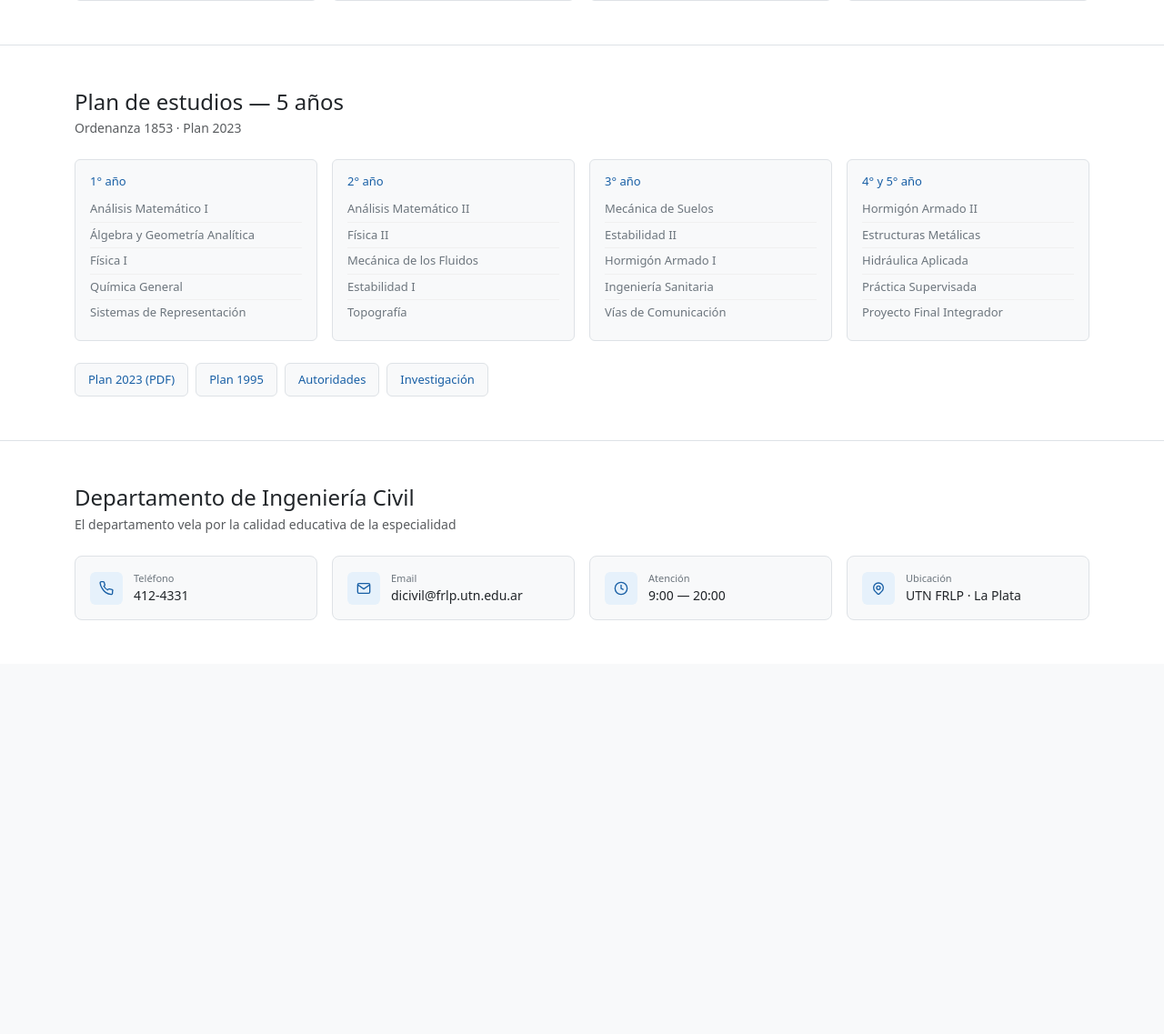
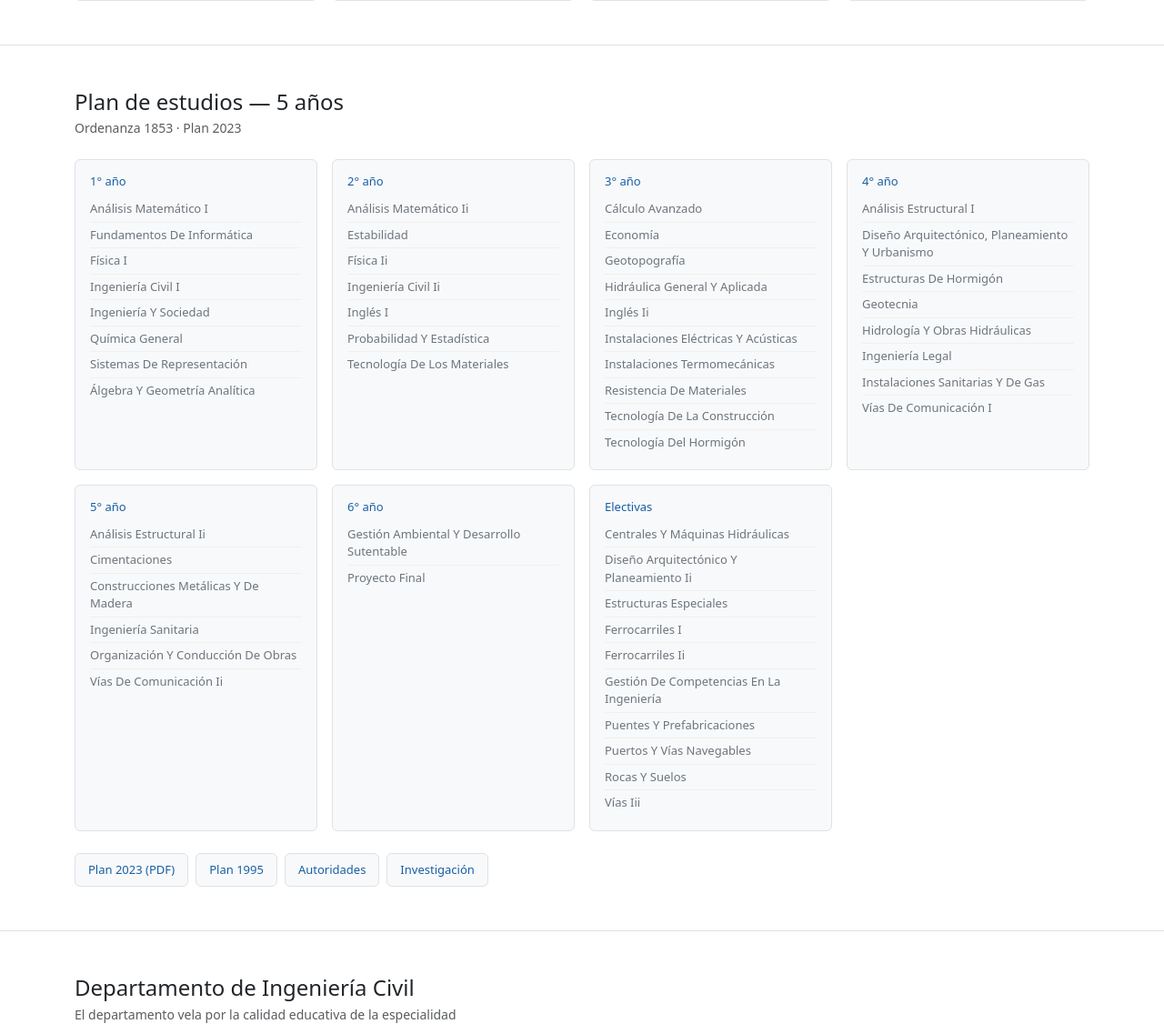
Before and after one commit to Dept-Civil-UTN-FRLP/civil-web, a Django app: page / in a window 1280 px wide. Shown: the part 1299-2436 px from the top of the page at 91% size. Before the commit the page ends 1981 px from the top, so only its background shows below. Run offline with Django 5.2, Linux system fonts and the light colour scheme; data comes from the database, SQL or seed files in the repository; parts of the project's set-up code (start-up, migrations or seed data) failed here and were passed over.

Commit message:
feat(landing): agrega sección equivalencias con pasos y consulta por DNI
- Layout en dos columnas: pasos a la izquierda, consulta a la derecha
- Plan de estudios dinámico desde BD agrupado por nivel
- Electivas como grupo separado al final del plan
- Consulta de estado por DNI con detalle por materia
- Muestra contacto de cátedra en materias con Programa Complementario

```diff
--- a/config/views.py
+++ b/config/views.py
@@ -1,6 +1,7 @@
 from django.shortcuts import render
 from equivalencias.models import AsignaturaParaEquivalencia, SolicitudEquivalencia
 from planta_docente.models import Asignatura
+from itertools import groupby
 
 
 def landing_civil(request):
@@ -60,16 +61,35 @@ def landing_civil(request):
         },
     ]
 
-    plan_estudios = [
-        {"label": "1° año", "materias": ["Análisis Matemático I", "Álgebra y Geometría Analítica",
-                                         "Física I", "Química General", "Sistemas de Representación"]},
-        {"label": "2° año", "materias": [
-            "Análisis Matemático II", "Física II", "Mecánica de los Fluidos", "Estabilidad I", "Topografía"]},
-        {"label": "3° año", "materias": ["Mecánica de Suelos", "Estabilidad II",
-                                         "Hormigón Armado I", "Ingeniería Sanitaria", "Vías de Comunicación"]},
-        {"label": "4° y 5° año", "materias": ["Hormigón Armado II", "Estructuras Metálicas",
-                                              "Hidráulica Aplicada", "Práctica Supervisada", "Proyecto Final Integrador"]},
-    ]
+    asignaturas_plan = Asignatura.objects.filter(
+        especialidad='civil',
+        obligatoria=True,
+    ).order_by('nivel', 'nombre')
+
+    NIVEL_LABELS = {
+        'i': '1° año', 'ii': '2° año', 'iii': '3° año',
+        'iv': '4° año', 'v': '5° año', 'vi': '6° año', '-': 'Electiva',
+    }
+
+    plan_estudios = []
+    for nivel, materias in groupby(asignaturas_plan, key=lambda a: a.nivel):
+        plan_estudios.append({
+            "label": NIVEL_LABELS.get(nivel, f"Nivel {nivel.upper()}"),
+            "materias": [a.nombre.title() for a in materias],
+            "electiva": False,
+        })
+
+    electivas = list(
+        Asignatura.objects.filter(especialidad='civil', obligatoria=False)
+        .order_by('nombre')
+        .values_list('nombre', flat=True)
+    )
+
+    if electivas:
+        plan_estudios.append({
+            "label": "Electivas",
+            "materias": [m.title() for m in electivas],
+        })
 
     return render(request, "civil/landing.html", {
         "asignaturas": asignaturas,
```
Also changed, not shown: templates/civil/landing.html (indentation only).
